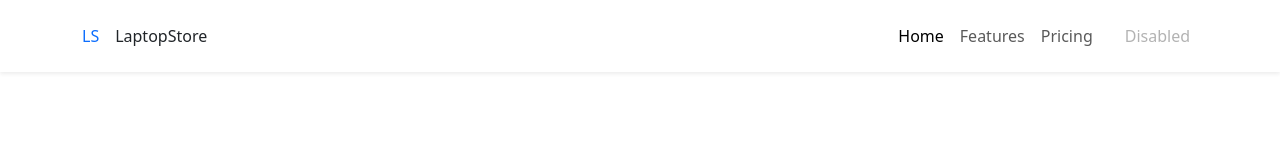
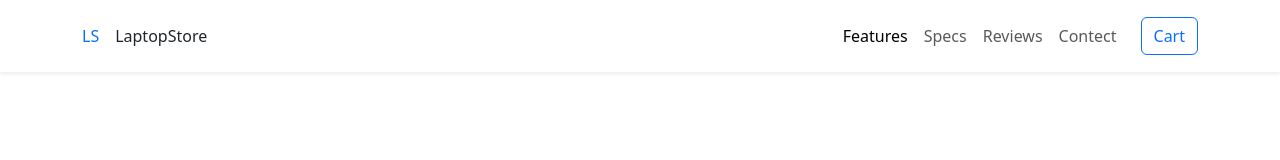
Before and after one commit to Qasimkurd/Laptop-Store---Premium-Laptop, a plain HTML site: page index.html in a window 1280 px wide. Drawn offline with nearby package versions, Linux system fonts and the light colour scheme.

Commit message:
Style aded

```diff
--- a/index.html
+++ b/index.html
@@ -7,9 +7,13 @@
     <title>Laptop Store - Premium Laptop</title>
     <link href="https://cdn.jsdelivr.net/npm/bootstrap@5.3.8/dist/css/bootstrap.min.css" rel="stylesheet">
     <link rel="preconnect" href="https://fonts.gstatic.com" crossorigin>
-    <link
-        href="https://fonts.googleapis.com/css2?family=Inter:ital,opsz,wght@0,14..32,100..900;1,14..32,100..900&display=swap"
-        rel="stylesheet">
+    <link href="https://fonts.googleapis.com/css2?family=Inter:ital,opsz,wght@0,14..32,100..900;1,14..32,100..900&display=swap"
+    rel="stylesheet">
+    <style>
+        :root { --brand:#0b5ed7; --muted: #6c757d; --bg: #f7fbff;}
+
+    </style>
+
 
 
 </head>
@@ -29,10 +33,11 @@
 
             <div class="collapse navbar-collapse" id="navMenu">
                 <ul class="navbar-nav ms-auto align-items-center">
-                    <li class="nav-item"><a class="nav-link active" aria-current="page" href="#">Home</a></li>
-                    <li class="nav-item"><a class="nav-link" href="#">Features</a></li>
-                    <li class="nav-item"><a class="nav-link" href="#">Pricing</a></li>
-                    <li class="nav-item ms-3"><a class="nav-link disabled" aria-disabled="true">Disabled</a></li>
+                    <li class="nav-item"><a class="nav-link active" href="#features">Features</a></li>
+                    <li class="nav-item"><a class="nav-link" href="#specs">Specs</a></li>
+                    <li class="nav-item"><a class="nav-link" href="#reviews">Reviews</a></li>
+                    <li class="nav-item"><a class="nav-link" href="#contect">Contect</a></li>
+                    <li class="nav-item ms-3"><a class="btn btn-outline-primary" href="#">Cart</a></li>
                 </ul>
             </div>
         </div>
```
